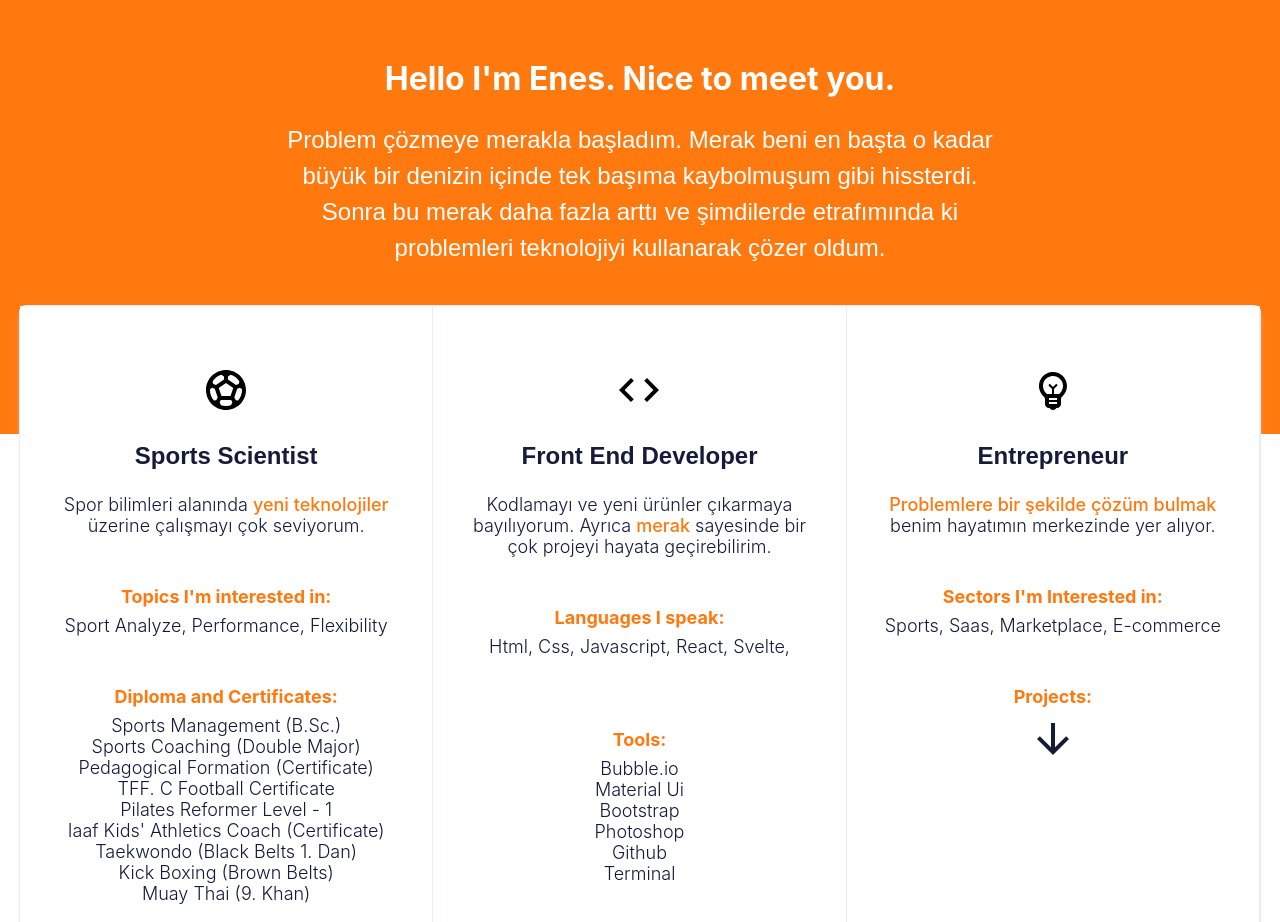
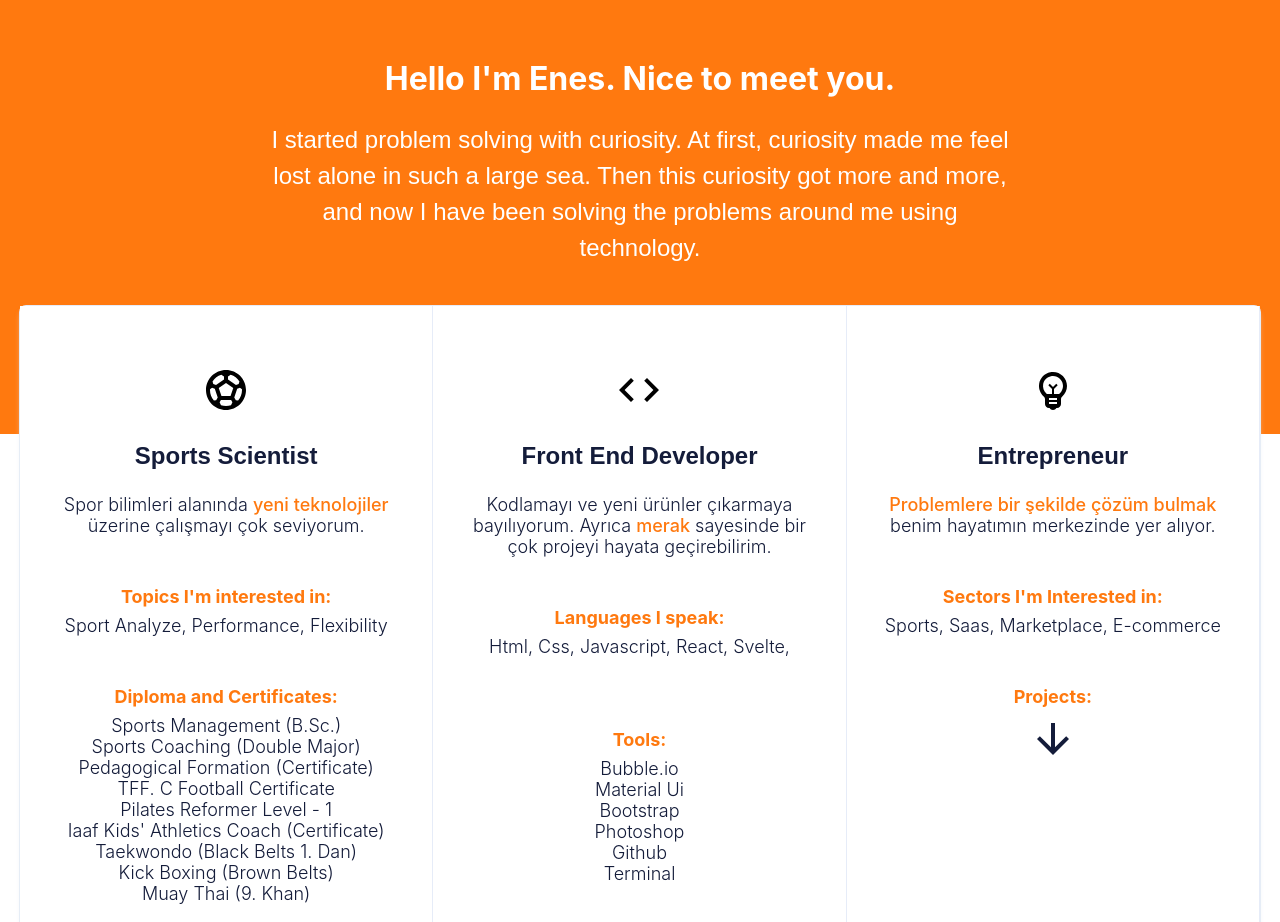
Before and after one commit to enesefes/MyWebPage, a React (Create React App) app: page / in a window 1280 px wide. Shown: the part 1160-2082 px from the top of the page. Built offline with nearby package versions, Linux system fonts and the light colour scheme.

Commit message:
Update App.js

```diff
--- a/src/App.js
+++ b/src/App.js
@@ -60,7 +60,7 @@ function App() {
       <div className="home__second">
           <div className="home__second__texts">
           <h1>Hello I'm Enes. Nice to meet you.</h1>
-          <h2>Problem çözmeye merakla başladım. Merak beni en başta o kadar büyük bir denizin içinde tek başıma kaybolmuşum gibi hissterdi. Sonra bu merak daha fazla arttı ve şimdilerde etrafımında ki problemleri teknolojiyi kullanarak çözer oldum.</h2>
+          <h2> I started problem solving with curiosity. At first, curiosity made me feel lost alone in such a large sea. Then this curiosity got more and more, and now I have been solving the problems around me using technology. </h2>
           </div>
       </div>
       <div className="about_me">
```
